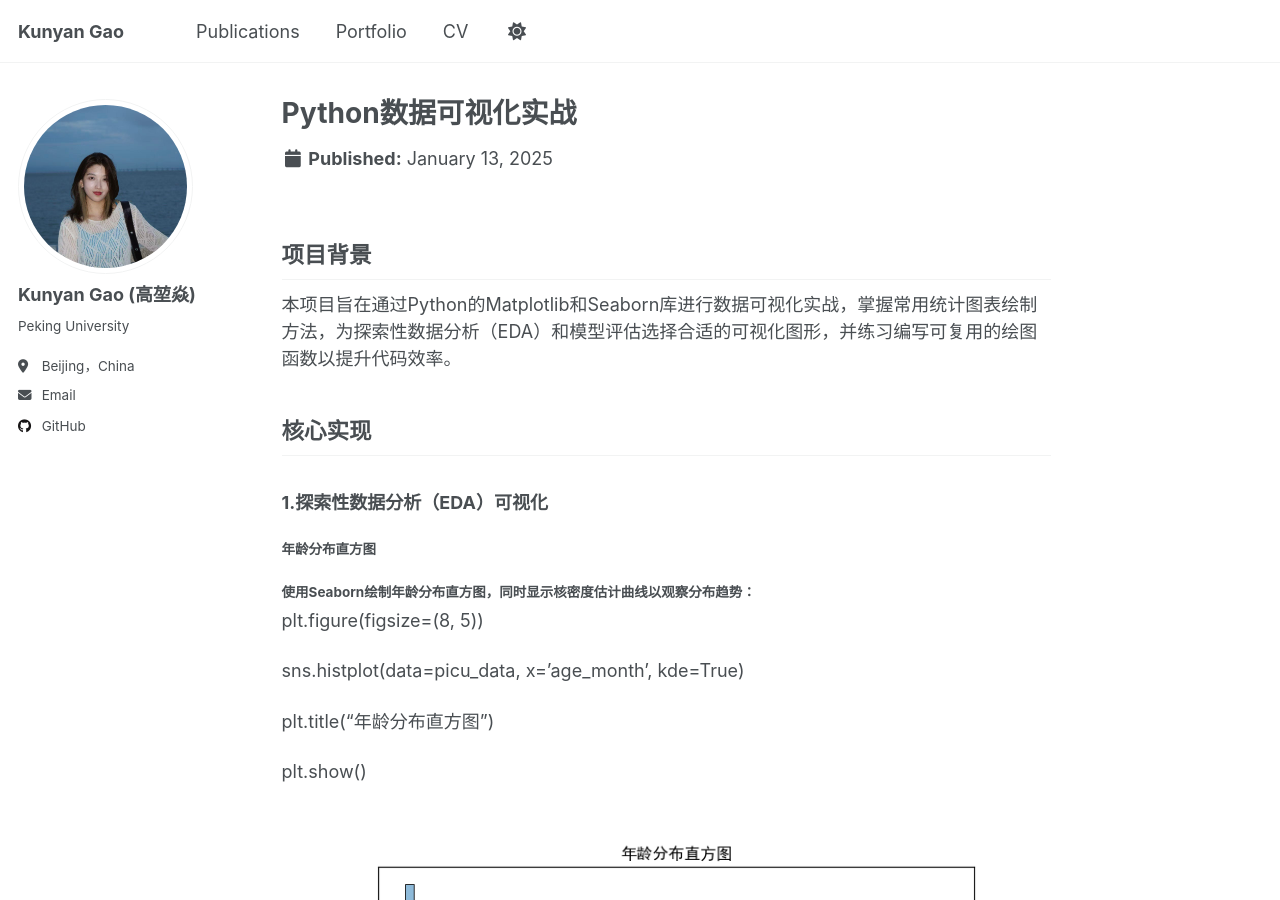
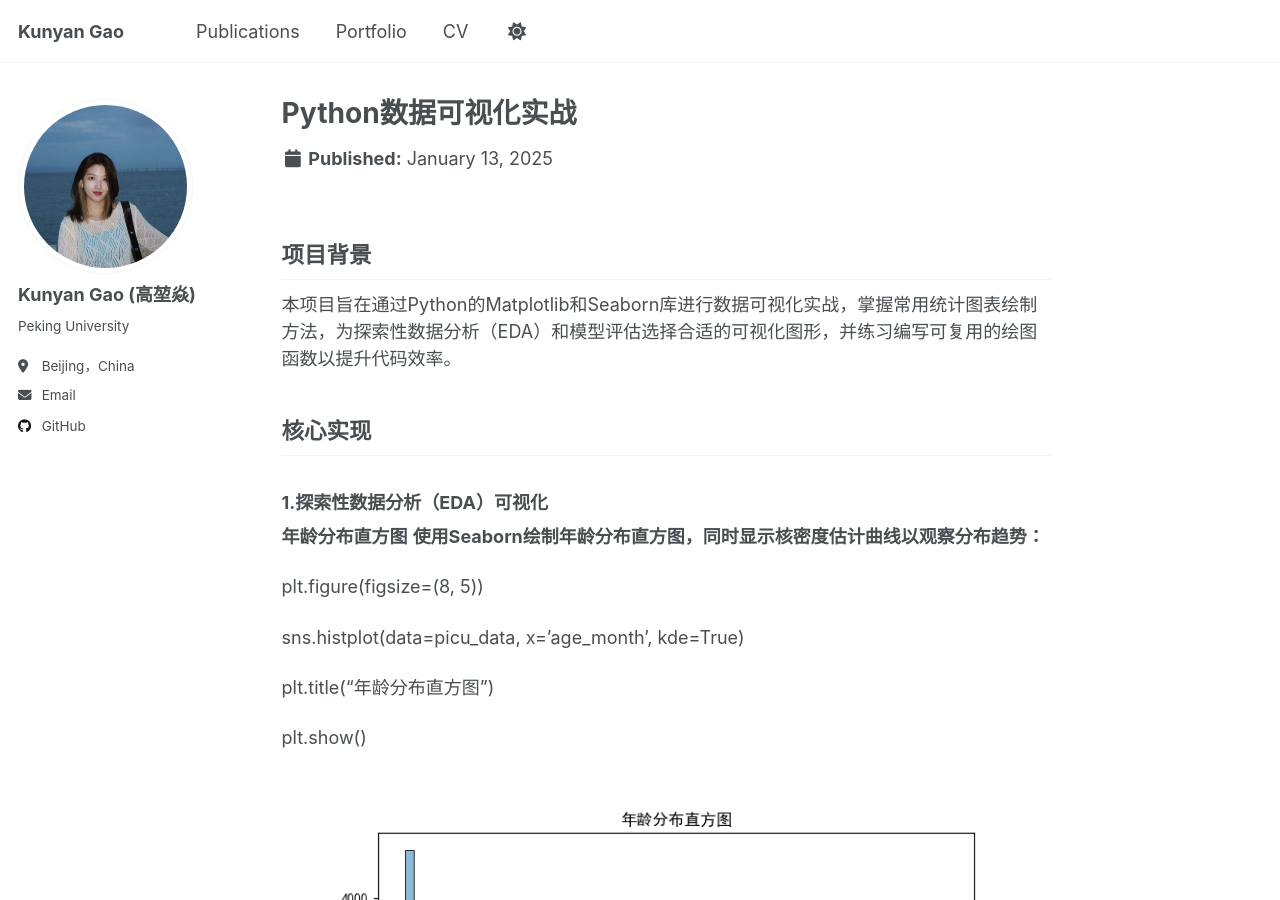
Before and after one commit to Alissa0106/Alissa0106.github.io, a Jekyll site: the page built from _portfolio/python-data-visualization-practice.md, in a window 1280 px wide and 900 px high. Built offline with Jekyll 4.4.1, drawn with Linux system fonts in a browser that asks for light colours; a script that is not in the unit is left out.

```diff
--- a/_portfolio/python-data-visualization-practice.md
+++ b/_portfolio/python-data-visualization-practice.md
@@ -28,8 +28,8 @@ tech_stack:
 ## 核心实现
 ### 1.探索性数据分析（EDA）可视化
 
-#### **年龄分布直方图**
-#### **使用Seaborn绘制年龄分布直方图，同时显示核密度估计曲线以观察分布趋势：**
+**年龄分布直方图**
+**使用Seaborn绘制年龄分布直方图，同时显示核密度估计曲线以观察分布趋势：**
 
 plt.figure(figsize=(8, 5))
 
@@ -41,8 +41,8 @@ plt.show()
 
 ![年龄分布直方图](/images/portfolio/python-data-visualization-practice/年龄分布直方图.png)
 
-#### **不同结局下实验室指标分布箱线图**
-#### **创建 3x2 子图网格，绘制各实验室指标按患者结局分组的箱线图：**
+**不同结局下实验室指标分布箱线图**
+**创建 3x2 子图网格，绘制各实验室指标按患者结局分组的箱线图：**
 
 colname = ['age_month', 'lab_5237_min', 'lab_5227_min', 'lab_5225_range', 'lab_5235_max', 'lab_5257_min']
 
@@ -59,8 +59,8 @@ plt.show()
 
 ### 2.模型评估结果
 
-#### **混淆矩阵热力图**
-#### **定义混淆矩阵绘制函数，用于评估分类模型性能：**
+**混淆矩阵热力图**
+**定义混淆矩阵绘制函数，用于评估分类模型性能：**
 
 def confusion_matrix_plot(y_true, y_pred_prob, threshold=0.5, title='混淆矩阵'):
 
```
